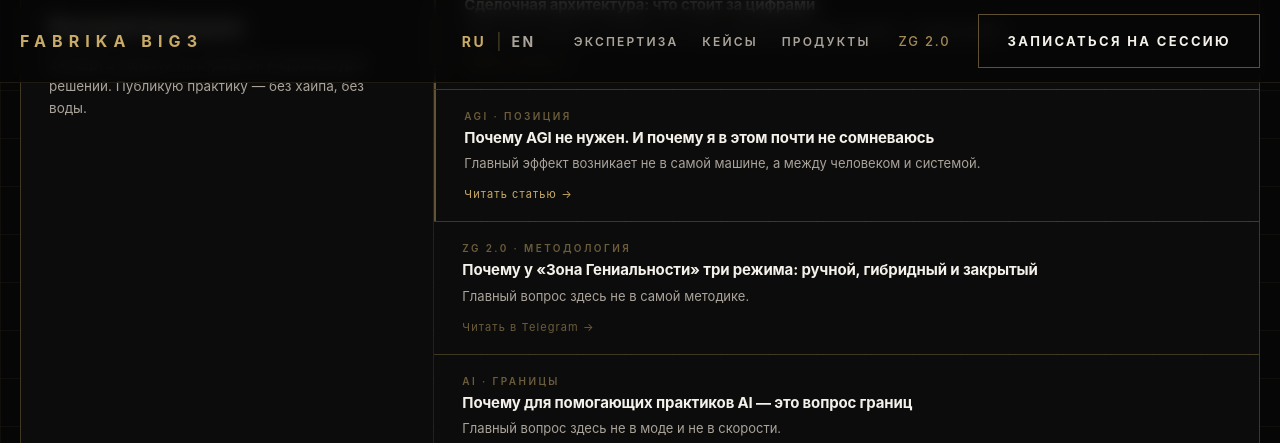
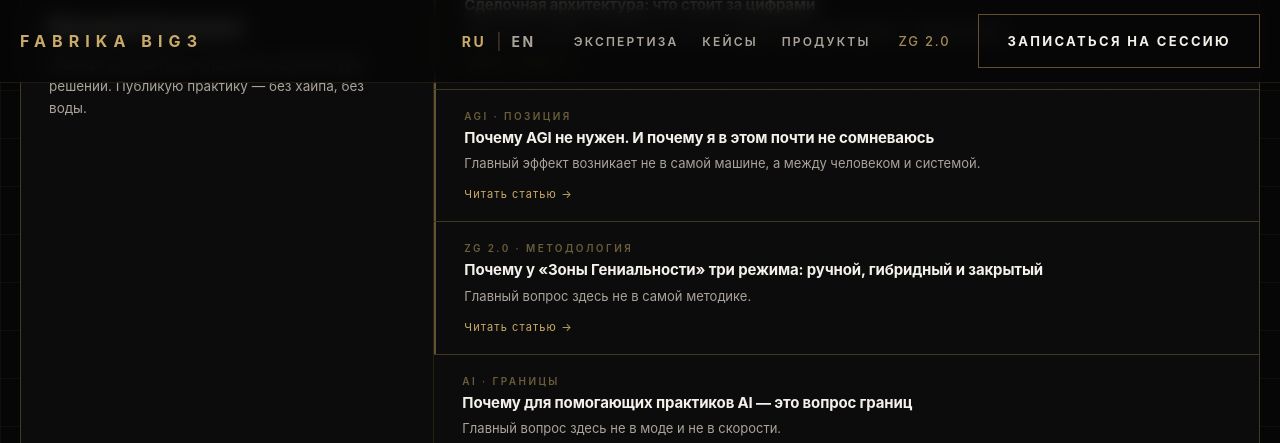
Before and after one commit to Valerii1242/fabrika-big3, a Jekyll site: the page index.html, which Jekyll copies as it is, in a window 1280 px wide and 900 px high, scrolled down 6150 px. Shown: the top 443 px of the window. Built offline with Jekyll 4.4.1, drawn with Linux system fonts in a browser that asks for light colours.

Commit message:
Add files via upload

```diff
--- a/index.html
+++ b/index.html
@@ -2144,11 +2144,11 @@
               <span style="font-size:11px;letter-spacing:.1em;color:var(--gold);margin-top:8px;display:block;" data-ru="Читать статью →" data-en="Read article →">Читать статью →</span>
             </a>
 
-            <a class="tenchat-post" href="https://t.me/fabrika_big3" target="_blank" rel="noopener noreferrer">
+            <a class="tenchat-post" href="/blog/zg-tri-rezhima/" style="border-left:2px solid rgba(201,171,103,.45);">
               <span class="tenchat-post-tag" data-ru="ZG 2.0 · Методология" data-en="ZG 2.0 · Methodology">ZG 2.0 · Методология</span>
-              <h4 data-ru="Почему у «Зона Гениальности» три режима: ручной, гибридный и закрытый" data-en="Why the Genius Zone has three modes: manual, hybrid and closed">Почему у «Зона Гениальности» три режима: ручной, гибридный и закрытый</h4>
+              <h4 data-ru="Почему у «Зоны Гениальности» три режима: ручной, гибридный и закрытый" data-en="Why the Genius Zone has three modes: manual, hybrid and closed">Почему у «Зоны Гениальности» три режима: ручной, гибридный и закрытый</h4>
               <p data-ru="Главный вопрос здесь не в самой методике." data-en="The main question here is not about the method itself.">Главный вопрос здесь не в самой методике.</p>
-              <span style="font-size:11px;letter-spacing:.1em;color:rgba(201,171,103,.5);margin-top:8px;display:block;" data-ru="Читать в Telegram →" data-en="Read on Telegram →">Читать в Telegram →</span>
+              <span style="font-size:11px;letter-spacing:.1em;color:var(--gold);margin-top:8px;display:block;" data-ru="Читать статью →" data-en="Read article →">Читать статью →</span>
             </a>
 
             <a class="tenchat-post" href="https://t.me/fabrika_big3" target="_blank" rel="noopener noreferrer">
```
